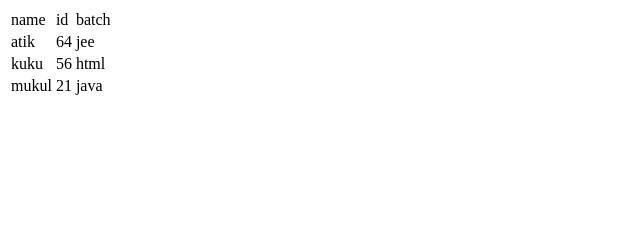
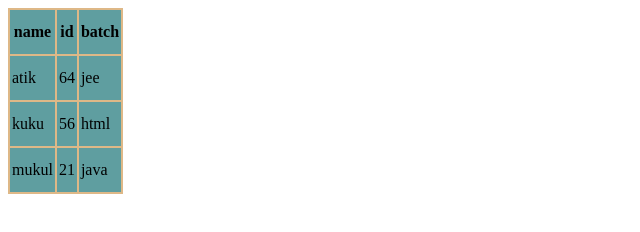
Before and after one commit to atiqurrahman109/html, a plain HTML site: page table/table.html in a window 1280 px wide. Shown: the whole page, without its empty margins (0-640 px from the left). Drawn offline with Linux system fonts and the light colour scheme.

Commit message:
Update table.html

```diff
--- a/table/table.html
+++ b/table/table.html
@@ -5,16 +5,26 @@
     <meta name="viewport" content="width=, initial-scale=1.0">
     <title>Document</title>
 
+    <style>
+       table,th,td{
+        border: 2px solid burlywood;
+        padding: 2px;
+        border-radius: 3px;
+        height: 5vh;
+        border-collapse: collapse;
+        background-color: cadetblue;
 
+       }
+    </style>
 
 
 </head>
 <body>
     <table>
       <tr>
-        <td>name</td>
-        <td>id</td>
-        <td>batch</td>
+        <th>name</th>
+        <th>id</th>
+        <th>batch</th>
       </tr>
 
       <tr>
```
